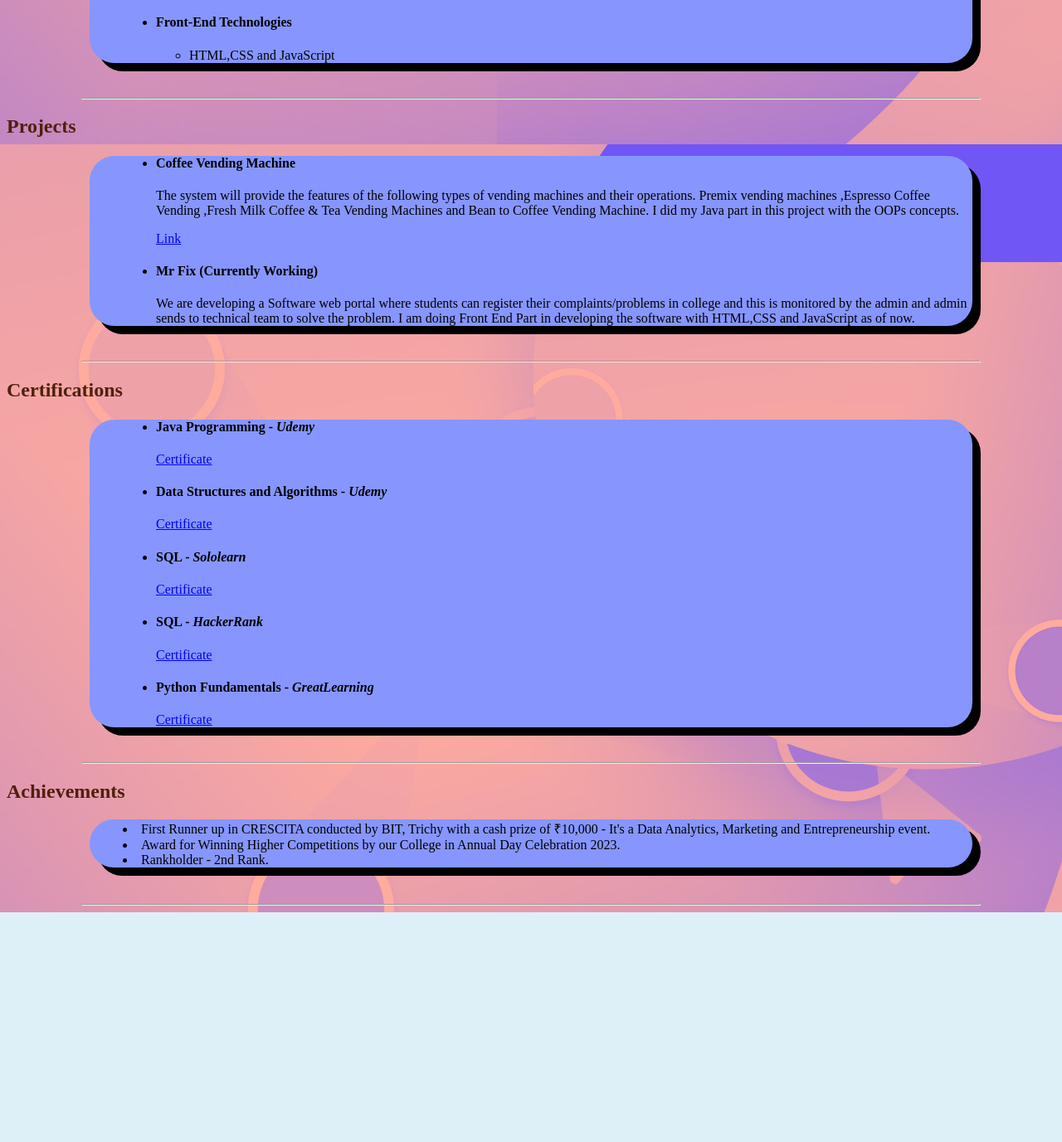
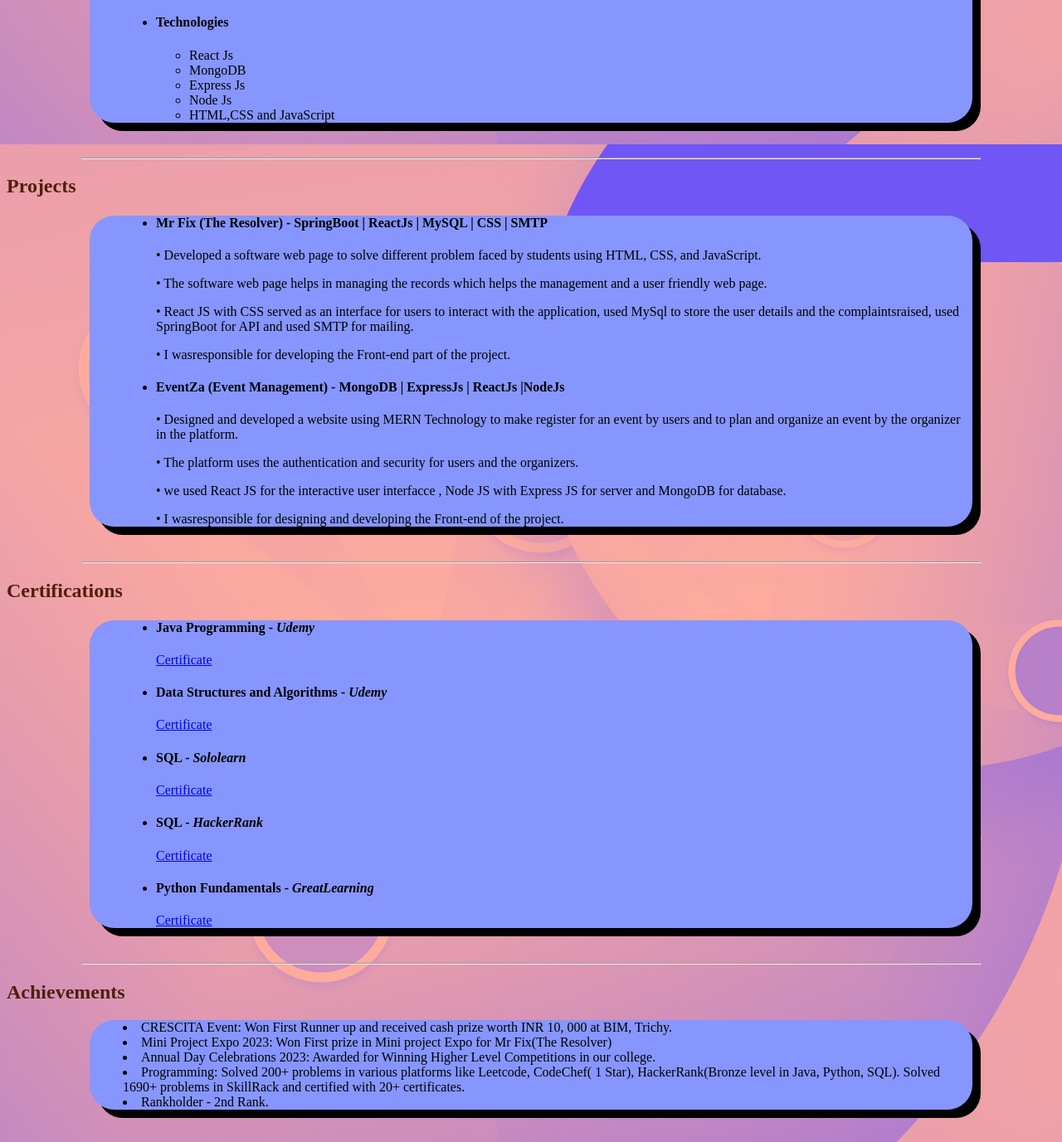
Before and after one commit to JayaSurya12345/Portfolio, a plain HTML site: page index.html in a window 1280 px wide. Shown: the part 1086-2463 px from the top of the page at 83% size. Before the commit the page ends 2186 px from the top, so only its background shows below. Drawn offline with Linux system fonts and the light colour scheme.

Commit message:
Update index.html
Updated Portfolio

```diff
--- a/index.html
+++ b/index.html
@@ -54,8 +54,12 @@
         <li>Python</li>
         <li>C</li>
       </ul>
-      <li><h4>Front-End Technologies</h4></li>
+      <li><h4>Technologies</h4></li>
       <ul>
+        <li>React Js</li>
+        <li>MongoDB</li>
+        <li>Express Js</li>
+        <li>Node Js</li>
         <li>HTML,CSS and JavaScript</li>
       </ul>
     </ul>
@@ -67,15 +71,19 @@
     <div class="projects">
     <div class="proj1">
       <ul>
-        <li><h4>Coffee Vending Machine</h4></li>
-        <p>The system will provide the features of the following types of vending machines and their operations.
-          Premix vending machines ,Espresso Coffee Vending ,Fresh Milk Coffee & Tea Vending Machines and Bean to Coffee Vending Machine.
-          I did my Java part in this project with the OOPs concepts.</p>
-          <a href="https://github.com/JayaSurya12345/Mini-Project-CVM-" target="_blank">Link</a>
-        <li><h4>Mr Fix (Currently Working)</h4></li>
-        <p>We are developing a Software web portal where students can register their complaints/problems in
-          college and this is monitored by the admin and admin sends to technical team to solve the problem.
-          I am doing Front End Part in developing the software with HTML,CSS and JavaScript as of now.</p>
+        <li><h4>Mr Fix (The Resolver) - SpringBoot | ReactJs | MySQL | CSS | SMTP</h4></li>
+        <p>• Developed a software web page to solve different problem faced by students using HTML, CSS, and JavaScript.</p>
+<p>• The software web page helps in managing the records which helps the management and a user friendly web page.</p>
+<p>• React JS with CSS served as an interface for users to interact with the application, used MySql to store the user details and the
+complaintsraised, used SpringBoot for API and used SMTP for mailing.</p>
+<p>• I wasresponsible for developing the Front-end part of the project.</p>
+
+        <li><h4>EventZa (Event Management) - MongoDB | ExpressJs | ReactJs |NodeJs</h4></li>
+        <p>• Designed and developed a website using MERN Technology to make register for an event by users and to plan and organize
+an event by the organizer in the platform.</p>
+<p>• The platform uses the authentication and security for users and the organizers.</p>
+<p>• we used React JS for the interactive user interfacce , Node JS with Express JS for server and MongoDB for database.</p>
+<p>• I wasresponsible for designing and developing the Front-end of the project.</p>
       </ul>
     </div>
 
@@ -101,9 +109,11 @@
     <h2 id="heading1">Achievements</h2>
     <div class="achievements">
       <div class="ach1">
-      <li>First Runner up in CRESCITA conducted by BIT, Trichy with a cash prize of ₹10,000
-         - It's a Data Analytics, Marketing and Entrepreneurship event.</li>
-      <li>Award for Winning Higher Competitions by our College in Annual Day Celebration 2023.</li>
+      <li>CRESCITA Event: Won First Runner up and received cash prize worth INR 10, 000 at BIM, Trichy.</li>
+      <li>Mini Project Expo 2023: Won First prize in Mini project Expo for Mr Fix(The Resolver)</li>
+        <li>Annual Day Celebrations 2023: Awarded for Winning Higher Level Competitions in our college.</li>
+        <li>Programming: Solved 200+ problems in various platforms like Leetcode, CodeChef( 1 Star), HackerRank(Bronze level
+in Java, Python, SQL). Solved 1690+ problems in SkillRack and certified with 20+ certificates.</li>
       <li>Rankholder - 2nd Rank.</li>
     </div>
 
```
